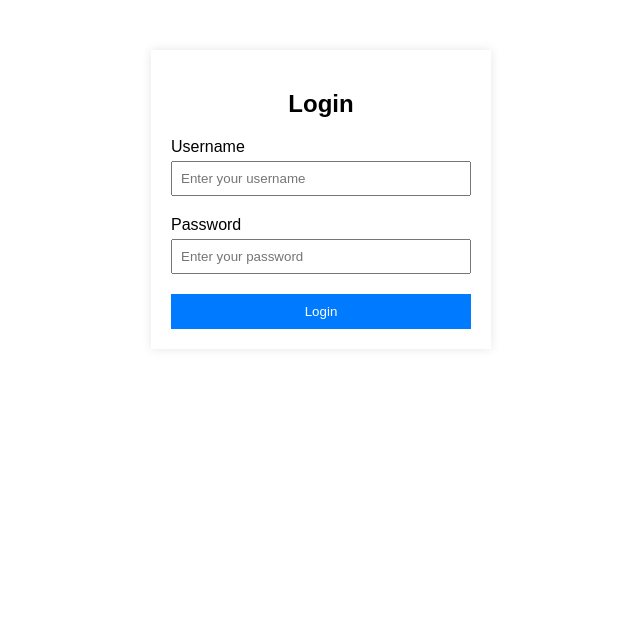
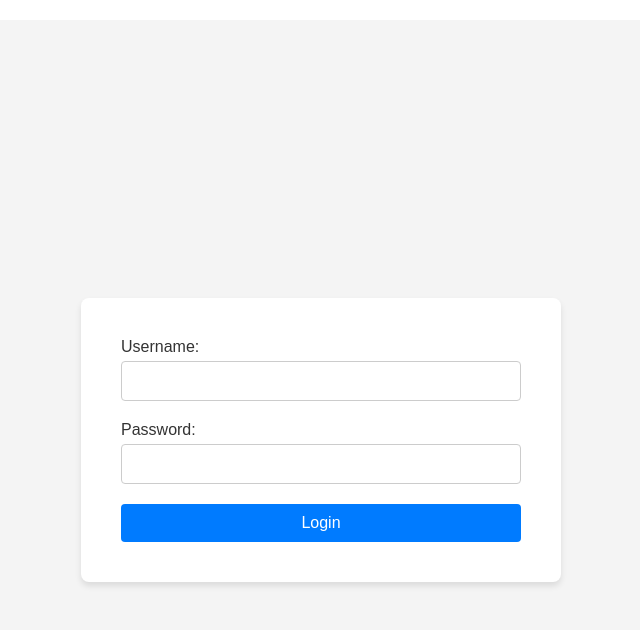
Before and after one commit to dariusparaschiv5/Online-Shop-Frontend, a React (Vite) app in the folder online-shop-ui/: page /login in a window 1280 px wide. Shown: the top 630 px of the page, without its empty margins (319-959 px from the left). Built offline with nearby package versions, Linux system fonts and the light colour scheme.

Commit message:
Chapter 9: add information of the current logged in user

```diff
--- a/online-shop-ui/src/components/login/login.scss
+++ b/online-shop-ui/src/components/login/login.scss
@@ -1,39 +1,50 @@
 .login-container {
-  max-width: 300px;
-  margin: 50px auto;
+  margin-top: 20px;
+  display: flex;
+  justify-content: center;
+  align-items: center;
+  min-height: 100vh;
+  background-color: #f4f4f4;
   padding: 20px;
-  box-shadow: 0 0 10px rgba(0, 0, 0, 0.1);
+
+  form {
+    background: white;
+    padding: 40px;
+    border-radius: 8px;
+    box-shadow: 0 4px 6px rgba(0, 0, 0, 0.1);
+    width: 100%;
+    max-width: 400px;
+    display: flex;
+    flex-direction: column;
+
+    label {
+      margin-bottom: 5px;
+      font-size: 16px;
+      color: #333;
     }
 
-.login-form h2 {
-  text-align: center;
-}
-
-.form-group {
+    input[type="text"],
+    input[type="password"] {
+      padding: 10px;
       margin-bottom: 20px;
-}
-
-.form-group label {
-  display: block;
-  margin-bottom: 5px;
-}
-
-.form-group input {
-  width: 100%;
-  padding: 8px;
-  box-sizing: border-box;
-}
-
-.error {
-  color: red;
-  font-size: 14px;
+      border: 1px solid #ccc;
+      border-radius: 4px;
+      font-size: 16px;
     }
 
     .login-button {
-  width: 100%;
-  padding: 10px;
       background-color: #007bff;
       color: white;
+      font-size: 16px;
+      padding: 10px;
       border: none;
+      border-radius: 4px;
       cursor: pointer;
+      transition: background-color 0.3s ease;
+
+      &:hover {
+        background-color: #0056b3;
       }
+    }
+  }
+}
--- a/online-shop-ui/src/components/login/login.tsx
+++ b/online-shop-ui/src/components/login/login.tsx
@@ -1,45 +1,56 @@
-import { useForm } from 'react-hook-form';
-import "./login.scss"
+import { FormEvent, useState } from "react";
+import { useNavigate } from "react-router-dom";
 
-function Login() {
-  const { register, handleSubmit, formState: { errors } } = useForm();
+import { LoginCredentials } from "../../interfaces/auth.inteface";
+import { authService } from "../../services/auth.service";
+import { useAuth } from "../../context/useAuth";
 
-  const onSubmit = (data: unknown) => {
-    console.log(data);
-    // Implement login logic here
+import "./login.scss";
+
+export const LoginPage = () => {
+  const [username, setUsername] = useState("");
+  const [password, setPassword] = useState("");
+  const [role, setRole] = useState("");
+
+  const { login } = useAuth();
+
+  // const navigate = useNavigate();
+
+  const handleLogin = async (event: FormEvent<HTMLFormElement>) => {
+    event.preventDefault();
+    const credentials: LoginCredentials = { username, password, role };
+
+    try {
+      await login(credentials);
+      // No need to handle navigation here if it's handled inside the login method
+    } catch (error) {
+      alert("Invalid username or password");
+    }
   };
 
   return (
     <div className="login-container">
-      <form onSubmit={handleSubmit(onSubmit)} className="login-form">
-        <h2>Login</h2>
-
-        <div className="form-group">
-          <label htmlFor="username">Username</label>
+      <form onSubmit={handleLogin}>
+        <label htmlFor="username">Username:</label>
         <input
           id="username"
           type="text"
-            {...register("username", { required: true })}
-            placeholder="Enter your username"
+          value={username}
+          onChange={(e) => setUsername(e.target.value)}
         />
-          {errors.username && <p className="error">Username is required</p>}
-        </div>
-
-        <div className="form-group">
-          <label htmlFor="password">Password</label>
+        <label htmlFor="password">Password:</label>
         <input
           id="password"
           type="password"
-            {...register("password", { required: true })}
-            placeholder="Enter your password"
+          value={password}
+          onChange={(e) => setPassword(e.target.value)}
         />
-          {errors.password && <p className="error">Password is required</p>}
-        </div>
-
-        <button type="submit" className="login-button">Login</button>
+        <button type="submit" className="login-button ">
+          Login
+        </button>
       </form>
     </div>
   );
-}
+};
 
-export default Login;
+export default LoginPage;
--- a/online-shop-ui/src/components/products-list/products-list.tsx
+++ b/online-shop-ui/src/components/products-list/products-list.tsx
@@ -4,11 +4,16 @@ import { Link } from "react-router-dom";
 import ProductListItem from "../product-list-item/product-list-item";
 import { useEffect, useState } from "react";
 import { productsService } from "../../services/products.service";
+import { useAuth } from "../../context/useAuth";
 
 export default function Products() {
   const [products, setProducts] = useState<Product[] | null>(null);
   const [error, setError] = useState<string | null>(null);
   const [loading, setLoading] = useState<boolean>(true);
+
+  const { user } = useAuth();
+
+  console.log(user?.username);
 
   useEffect(() => {
     const fetchAllProducts = async () => {
@@ -38,8 +43,9 @@ export default function Products() {
   return (
     <>
       <div className="products-container">
+        <h1>{user && <p>Welcome, {user.username}</p>}</h1>
         <div className="header-container">
-          <h1 className="products-title">Products</h1>
+          <h2 className="products-title">Products</h2>
           <Link to="/shopping-cart">
             <button className="cart-button">CART</button>
           </Link>
--- a/online-shop-ui/src/constants/url.constant.ts
+++ b/online-shop-ui/src/constants/url.constant.ts
@@ -1,2 +1,3 @@
 export const API_BASE_URL = "http://localhost:3000";
 export const PRODUCT_API_URL = "http://localhost:3000/products";
+export const CUSTOMER_API_URL = "http://localhost:3000/customers";
--- /dev/null
+++ b/online-shop-ui/src/context/useAuth.tsx
@@ -0,0 +1,49 @@
+// AuthProvider.tsx
+import { createContext, useCallback, useContext, useMemo } from "react";
+import { useNavigate } from "react-router-dom";
+
+import {
+  User,
+  AuthContextType,
+  AuthProviderProps,
+} from "../interfaces/auth.inteface"; // Adjust path as necessary
+import { useLocalStorage } from "../hooks/use-local-storage.hook";
+
+const AuthContext = createContext<AuthContextType | null>(null);
+
+export const AuthProvider = ({ children }: AuthProviderProps) => {
+  const [user, setUser] = useLocalStorage<User | null>("user", null);
+  const navigate = useNavigate();
+
+  const login = useCallback(
+    (data: User) => {
+      setUser(data);
+      navigate("/products");
+    },
+    [setUser, navigate]
+  );
+
+  const logout = useCallback(() => {
+    setUser(null);
+    navigate("/", { replace: true });
+  }, [setUser, navigate]);
+
+  const value = useMemo(
+    () => ({
+      user,
+      login,
+      logout,
+    }),
+    [user, login, logout]
+  );
+
+  return <AuthContext.Provider value={value}>{children}</AuthContext.Provider>;
+};
+
+export const useAuth = () => {
+  const context = useContext(AuthContext);
+  if (!context) {
+    throw new Error("useAuth must be used within an AuthProvider");
+  }
+  return context;
+};
--- /dev/null
+++ b/online-shop-ui/src/hooks/use-local-storage.hook.ts
@@ -0,0 +1,34 @@
+import { useState } from "react";
+
+export const useLocalStorage = <T>(
+  keyName: string,
+  defaultValue: T
+): [T, (value: T) => void] => {
+
+  const [storedValue, setStoredValue] = useState<T>(() => {
+    try {
+      const value = window.localStorage.getItem(keyName);
+      console.log("Read from localStorage:", value);
+      if (value) {
+        return JSON.parse(value) as T;
+      } else {
+        window.localStorage.setItem(keyName, JSON.stringify(defaultValue));
+        return defaultValue;
+      }
+    } catch (err) {
+      console.error("Error reading from localStorage", err);
+      return defaultValue;
+    }
+  });
+
+  const setValue = (newValue: T): void => {
+    try {
+      window.localStorage.setItem(keyName, JSON.stringify(newValue));
+    } catch (err) {
+      console.error("Error writing to localStorage", err);
+    }
+    setStoredValue(newValue);
+  };
+
+  return [storedValue, setValue];
+};
--- a/online-shop-ui/src/main.tsx
+++ b/online-shop-ui/src/main.tsx
@@ -3,13 +3,16 @@ import ReactDOM from "react-dom/client";
 import App from "./App.tsx";
 import { BrowserRouter } from "react-router-dom";
 import { ShoppingCartProvider } from "./context/shopping-cart-context.tsx";
+import { AuthProvider } from "./context/useAuth.tsx";
 
 ReactDOM.createRoot(document.getElementById("root")!).render(
   <BrowserRouter>
     <React.StrictMode>
-      <ShoppingCartProvider>
-        <App />
-      </ShoppingCartProvider>
+      <AuthProvider>
+        <ShoppingCartProvider>
+          <App />
+        </ShoppingCartProvider>
+      </AuthProvider>
     </React.StrictMode>
   </BrowserRouter>
 );
```
Also changed, not shown: online-shop-ui/src/components/login/protected-route.tsx (added, +12 -0 lines), online-shop-ui/src/interfaces/auth.inteface.ts (added, +28 -0 lines), online-shop-ui/src/services/api.service.ts (+22 -22 lines), online-shop-ui/src/services/auth.service.ts (added, +26 -0 lines), online-shop-ui/src/services/customers.service.ts (added, +23 -0 lines). Lines whose indentation alone changed are shown as unchanged.
